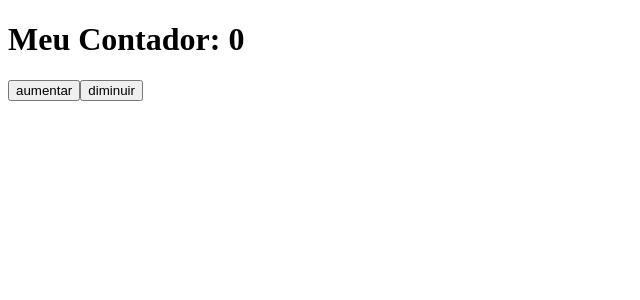
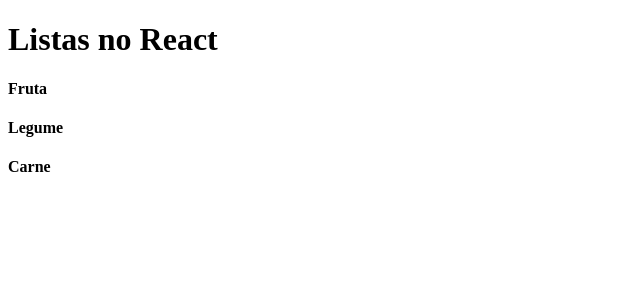
Before and after one commit to Patrikts/react-trilha-digital-santander-coders, a React (Vite) app: page / in a window 1280 px wide. Shown: the top 300 px of the page, without its empty margins (0-640 px from the left). Built offline with nearby package versions, Linux system fonts and the light colour scheme.

Commit message:
Listas e Chaves

```diff
--- a/src/App.jsx
+++ b/src/App.jsx
@@ -1,10 +1,11 @@
-import MeuContador from "./components/MeuContador"
+import MinhaLista from "./components/MinhaLista";
 
 export default function App() {
 
   return (
     <div>
-      <MeuContador />
+      <h1>Listas no React</h1>
+      <MinhaLista />
     </div>
   )
 }
--- /dev/null
+++ b/src/components/MinhaLista.jsx
@@ -0,0 +1,15 @@
+const minhaLista = [
+    { id: '1', value: 'Fruta'},
+    { id: '2', value: 'Legume'},
+    { id: '3', value: 'Carne'},
+]
+
+export default function MinhaLista() {
+    return minhaLista.map( (item) => {
+        return (
+            <div key={item.id}>
+                <h4>{item.value}</h4>
+            </div>
+        )
+    } )
+}
```
